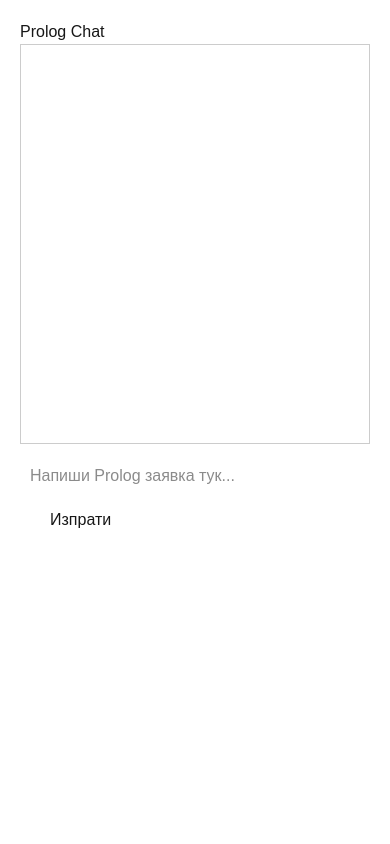
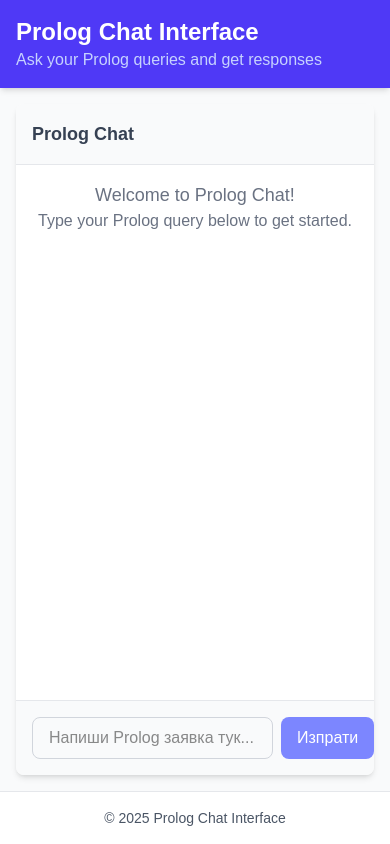
Before and after one commit to MagdalenaMaglizhanova/prolog-chat-app, a Next.js app: page /chat in a window 390 px wide. Built offline with nearby package versions, Linux system fonts and the light colour scheme.

Commit message:
Update page.tsx

```diff
--- a/src/app/chat/page.tsx
+++ b/src/app/chat/page.tsx
@@ -1,17 +1,28 @@
 "use client";
 
-import { useState } from "react";
+import { useState, useRef, useEffect } from "react";
 
 export default function ChatPage() {
   const [query, setQuery] = useState("");
   const [messages, setMessages] = useState<{ user: boolean; text: string }[]>([]);
+  const [isLoading, setIsLoading] = useState(false);
+  const messagesEndRef = useRef<HTMLDivElement>(null);
+
+  const scrollToBottom = () => {
+    messagesEndRef.current?.scrollIntoView({ behavior: "smooth" });
+  };
+
+  useEffect(() => {
+    scrollToBottom();
+  }, [messages]);
 
   async function sendQuery() {
-    if (!query.trim()) return;
+    if (!query.trim() || isLoading) return;
 
-    // Добавяме заявката от потребителя в чата
+    // Add user message to chat
     setMessages((prev) => [...prev, { user: true, text: query }]);
     setQuery("");
+    setIsLoading(true);
 
     try {
       const res = await fetch("https://prolog-api-server-1.onrender.com/prolog", {
@@ -22,7 +33,7 @@ export default function ChatPage() {
 
       const data = await res.json();
 
-      // Добавяме отговора от Prolog в чата
+      // Add Prolog response to chat
       if (data.result) {
         setMessages((prev) => [...prev, { user: false, text: data.result }]);
       } else if (data.error) {
@@ -33,53 +44,96 @@ export default function ChatPage() {
         ...prev,
         { user: false, text: "Мрежова грешка или сървърът не отговаря" },
       ]);
+    } finally {
+      setIsLoading(false);
     }
   }
 
   return (
-    <div style={{ maxWidth: 600, margin: "auto", padding: 20 }}>
-      <h1>Prolog Chat</h1>
+    <div className="min-h-screen bg-gray-50 flex flex-col">
+      <header className="bg-indigo-600 text-white p-4 shadow-md">
+        <div className="container mx-auto">
+          <h1 className="text-2xl font-bold">Prolog Chat Interface</h1>
+          <p className="text-indigo-200">Ask your Prolog queries and get responses</p>
+        </div>
+      </header>
 
-      <div
-        style={{
-          border: "1px solid #ccc",
-          padding: 10,
-          height: 400,
-          overflowY: "auto",
-        }}
-      >
-        {messages.map((msg, i) => (
-          <div key={i} style={{ textAlign: msg.user ? "right" : "left", margin: "8px 0" }}>
-            <span
-              style={{
-                display: "inline-block",
-                padding: "8px 12px",
-                borderRadius: 20,
-                backgroundColor: msg.user ? "#0070f3" : "#eaeaea",
-                color: msg.user ? "white" : "black",
-                maxWidth: "80%",
-                wordWrap: "break-word",
-              }}
-            >
-              {msg.text}
-            </span>
-          </div>
-        ))}
+      <main className="flex-grow container mx-auto p-4 flex flex-col max-w-3xl">
+        <div className="flex-grow bg-white rounded-lg shadow-md overflow-hidden flex flex-col">
+          <div className="p-4 border-b border-gray-200 bg-gray-50">
+            <h2 className="text-lg font-semibold text-gray-700">Prolog Chat</h2>
           </div>
 
-      <div style={{ marginTop: 10 }}>
+          <div className="flex-grow p-4 overflow-y-auto" style={{ maxHeight: "70vh" }}>
+            {messages.length === 0 ? (
+              <div className="flex items-center justify-center h-full">
+                <div className="text-center text-gray-500">
+                  <p className="text-lg">Welcome to Prolog Chat!</p>
+                  <p>Type your Prolog query below to get started.</p>
+                </div>
+              </div>
+            ) : (
+              messages.map((msg, i) => (
+                <div
+                  key={i}
+                  className={`flex mb-4 ${msg.user ? "justify-end" : "justify-start"}`}
+                >
+                  <div
+                    className={`max-w-xs md:max-w-md lg:max-w-lg rounded-lg px-4 py-2 ${
+                      msg.user
+                        ? "bg-indigo-600 text-white rounded-br-none"
+                        : "bg-gray-200 text-gray-800 rounded-bl-none"
+                    }`}
+                  >
+                    <div className="whitespace-pre-wrap">{msg.text}</div>
+                  </div>
+                </div>
+              ))
+            )}
+            {isLoading && (
+              <div className="flex justify-start mb-4">
+                <div className="bg-gray-200 text-gray-800 rounded-lg rounded-bl-none px-4 py-2">
+                  <div className="flex items-center space-x-2">
+                    <div className="w-2 h-2 bg-gray-500 rounded-full animate-bounce"></div>
+                    <div className="w-2 h-2 bg-gray-500 rounded-full animate-bounce" style={{ animationDelay: "0.2s" }}></div>
+                    <div className="w-2 h-2 bg-gray-500 rounded-full animate-bounce" style={{ animationDelay: "0.4s" }}></div>
+                  </div>
+                </div>
+              </div>
+            )}
+            <div ref={messagesEndRef} />
+          </div>
+
+          <div className="p-4 border-t border-gray-200 bg-gray-50">
+            <div className="flex space-x-2">
               <input
                 type="text"
                 value={query}
                 onChange={(e) => setQuery(e.target.value)}
                 onKeyDown={(e) => e.key === "Enter" && sendQuery()}
                 placeholder="Напиши Prolog заявка тук..."
-          style={{ width: "80%", padding: 10, fontSize: 16 }}
+                className="flex-grow px-4 py-2 rounded-lg border border-gray-300 focus:outline-none focus:ring-2 focus:ring-indigo-500 focus:border-transparent"
+                disabled={isLoading}
               />
-        <button onClick={sendQuery} style={{ padding: "10px 20px", marginLeft: 10, fontSize: 16 }}>
-          Изпрати
+              <button
+                onClick={sendQuery}
+                disabled={isLoading || !query.trim()}
+                className={`px-4 py-2 rounded-lg text-white font-medium ${
+                  isLoading || !query.trim()
+                    ? "bg-indigo-400 cursor-not-allowed"
+                    : "bg-indigo-600 hover:bg-indigo-700"
+                } transition-colors`}
+              >
+                {isLoading ? "Изпращане..." : "Изпрати"}
               </button>
             </div>
           </div>
+        </div>
+      </main>
+
+      <footer className="bg-white p-4 border-t border-gray-200 text-center text-gray-600 text-sm">
+        <p>© {new Date().getFullYear()} Prolog Chat Interface</p>
+      </footer>
+    </div>
   );
 }
```
Lines whose indentation alone changed are shown as unchanged.
